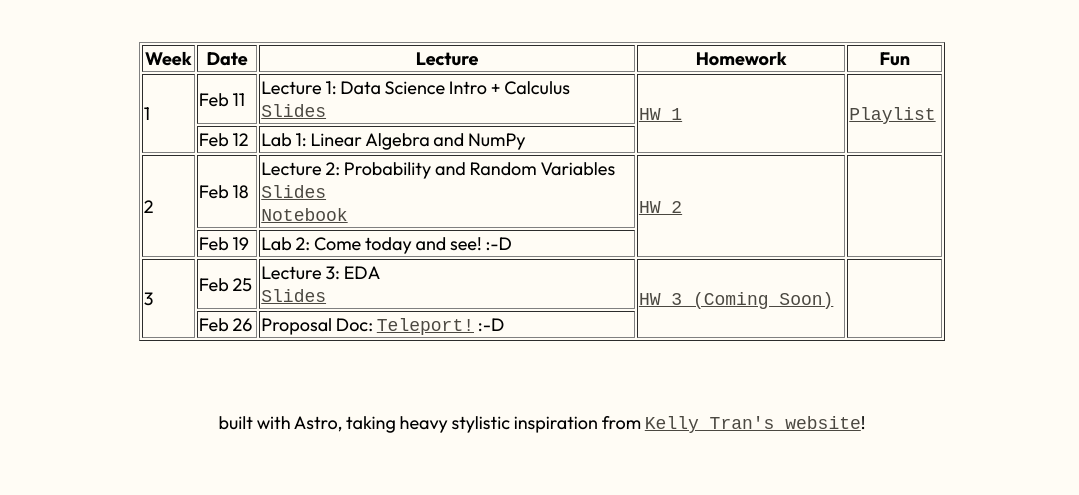
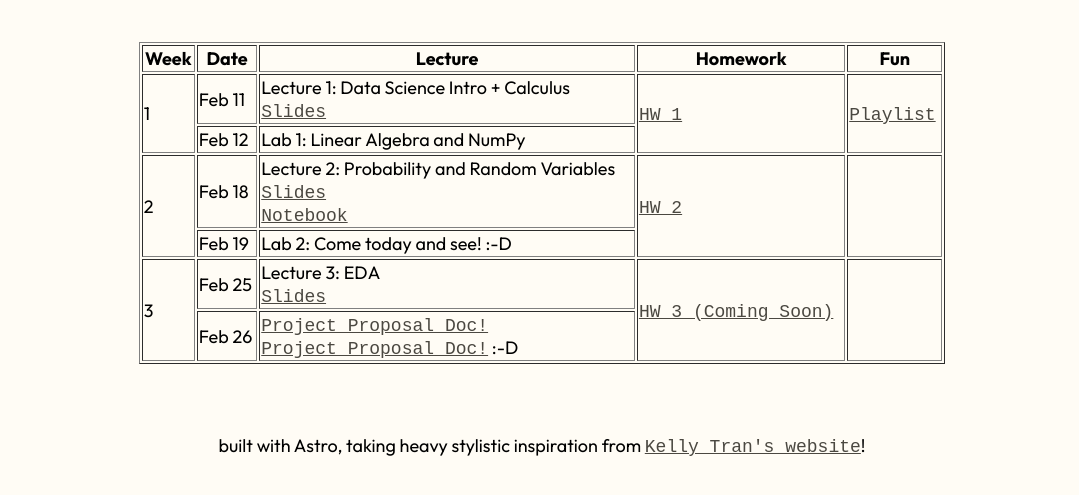
Before and after one commit to BlueFlame202/saas-ed-sp25, an Astro site: page /calendar in a window 1280 px wide. Shown: the part 107-602 px from the top of the page, without its empty margins (106-1185 px from the left). Built offline with nearby package versions, Linux system fonts and the light colour scheme; Astro itself is replaced by a stand-in of ours.

Commit message:
updating calendar and lab

```diff
--- a/src/pages/calendar.astro
+++ b/src/pages/calendar.astro
@@ -55,7 +55,8 @@ import Footer from '../components/Footer.astro'
 				</tr>
 				<tr>
 					<td>Feb 26</td>
-					<td>Proposal Doc: <a href="https://docs.google.com/document/d/1LycEPdOh-P757pangvuFGbC7OEuvoMUbfQkyVSk21gw/edit?tab=t.0">Teleport!</a> :-D</td>
+					<td><a href="https://docs.google.com/document/d/1LycEPdOh-P757pangvuFGbC7OEuvoMUbfQkyVSk21gw/edit?tab=t.0">Project Proposal Doc!</a><br/>
+					<a href="/lab3.ipynb">Project Proposal Doc!</a> :-D</td>
 				</tr>
 			</tbody>
 		</table>
```
Also changed, not shown: 1 other file.
